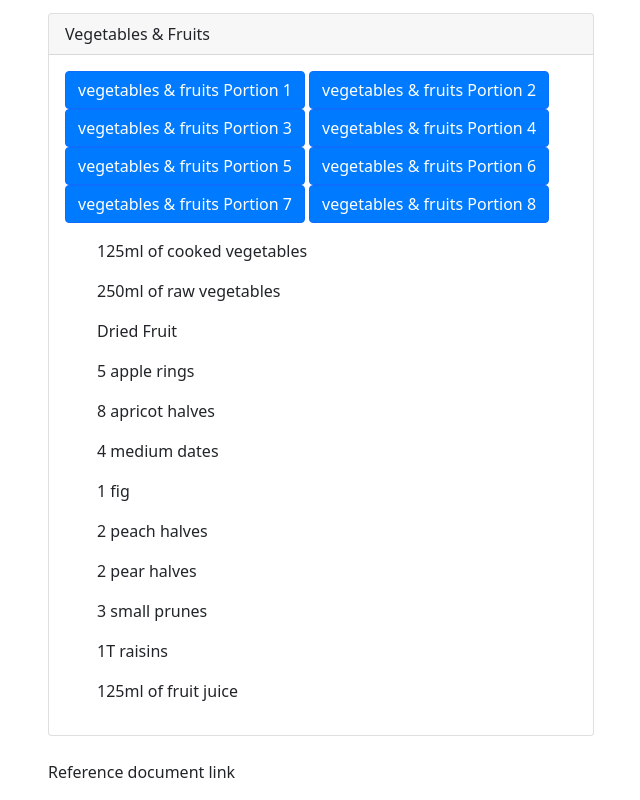
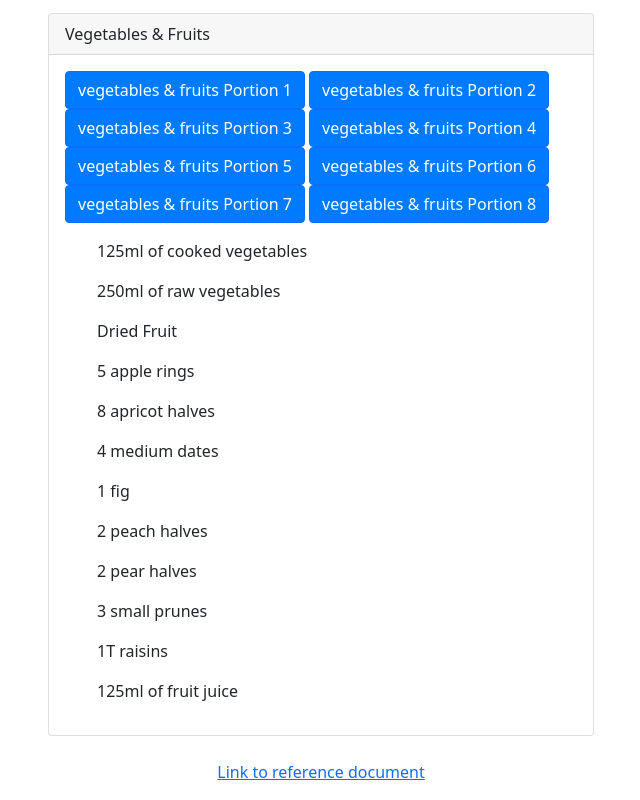
Before and after one commit to andrewtrench/diettracker, a plain HTML site: page index.html in a window 1280 px wide. Shown: the part 2913-3713 px from the top of the page, without its empty margins (319-959 px from the left). Drawn offline with nearby package versions, Linux system fonts and the light colour scheme.

Commit message:
Adding document link

```diff
--- a/index.html
+++ b/index.html
@@ -204,8 +204,14 @@
                         </p>
                     </div>
                 </div>
-                <!-- Follow the same structure for other sections -->
-                <p href="https://docs.google.com/document/d/15stVpvgAzdc23PgEgr3KVqJSXLROKn-xwPiu67_aeTI/edit?usp=sharing">Reference document link</p>
+                <div class="container">
+                    <div class="row justify-content-center">
+                        <div class="col-sm-12 col-md-6 text-center">
+                            <a href="https://docs.google.com/document/d/15stVpvgAzdc23PgEgr3KVqJSXLROKn-xwPiu67_aeTI/edit?usp=sharing" target="_blank">Link to reference document</a>
+
+                        </div>
+
+                    </div>
 </body>
 <script src="script.js"></script>
 
```
